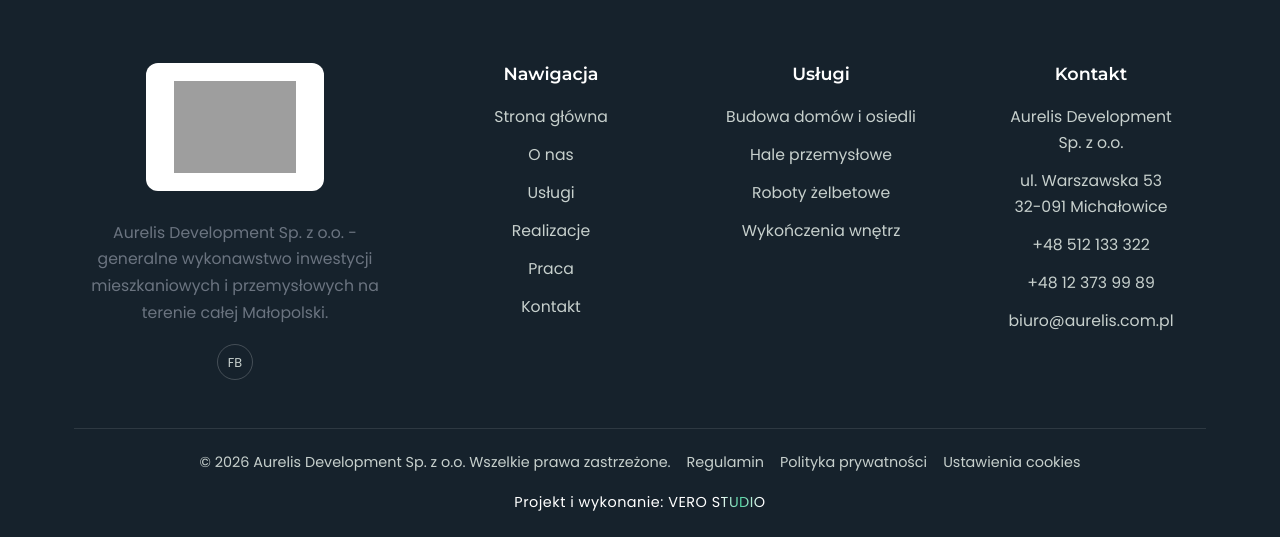
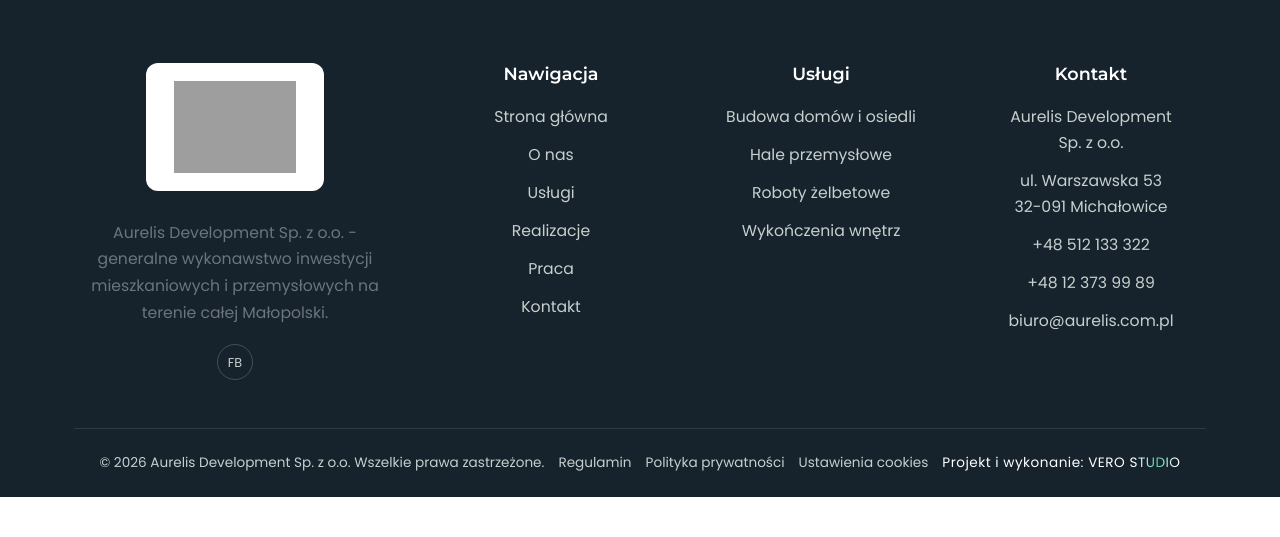
Before and after one commit to 78781978/aurelis-development, a PHP site: page /index.html in a window 1280 px wide. Shown: the part 3411-3948 px from the top of the page. After the commit the page ends 3908 px from the top, so only its background shows below. Run offline with PHP 8.4, Linux system fonts and the light colour scheme; grey boxes are pictures that could not be loaded.

Commit message:
Fix footer bottom row wrapping onto two lines on desktop
Adding the "Ustawienia cookies" link pushed the row's total content
width just past the container width at common desktop sizes, forcing
"Projekt i wykonanie: VERO STUDIO" onto its own line. Slightly
reduced font-size and gap so the whole row (copyright, legal links,
cookie settings, credit) fits back on one line as before.

```diff
--- a/style.css
+++ b/style.css
@@ -845,9 +845,9 @@ form.contact-form{ display:grid; gap:18px; }
   display:flex;
   justify-content:center;
   align-items:center;
-  font-size: 0.9rem;
+  font-size: 0.85rem;
   flex-wrap:wrap;
-  gap: 16px;
+  gap: 12px 14px;
   text-align:center;
 }
 .footer-bottom a{ color: var(--gray-light); }
--- a/wp-theme/aurelis-development/style.css
+++ b/wp-theme/aurelis-development/style.css
@@ -862,9 +862,9 @@ form.contact-form{ display:grid; gap:18px; }
   display:flex;
   justify-content:center;
   align-items:center;
-  font-size: 0.9rem;
+  font-size: 0.85rem;
   flex-wrap:wrap;
-  gap: 16px;
+  gap: 12px 14px;
   text-align:center;
 }
 .footer-bottom a{ color: var(--gray-light); }
```
